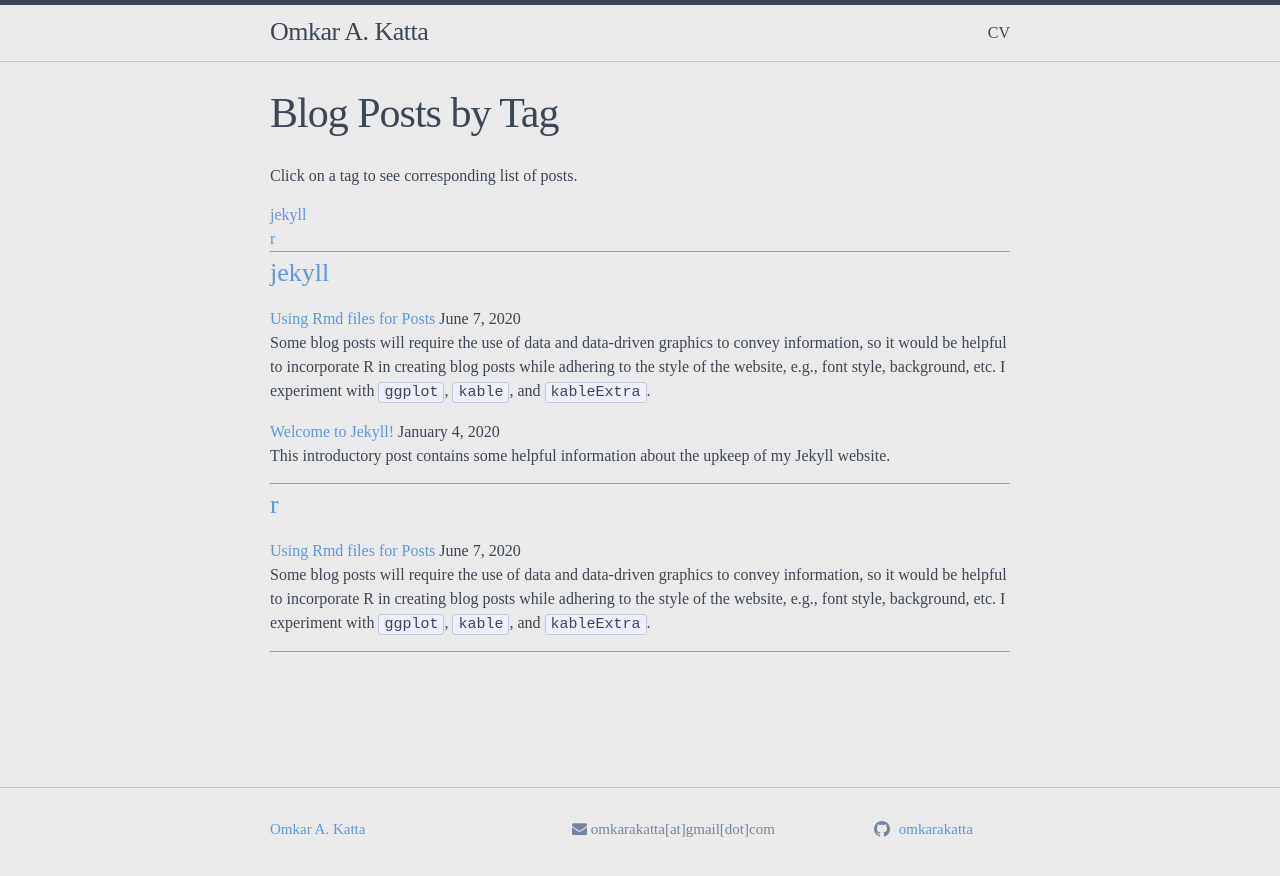
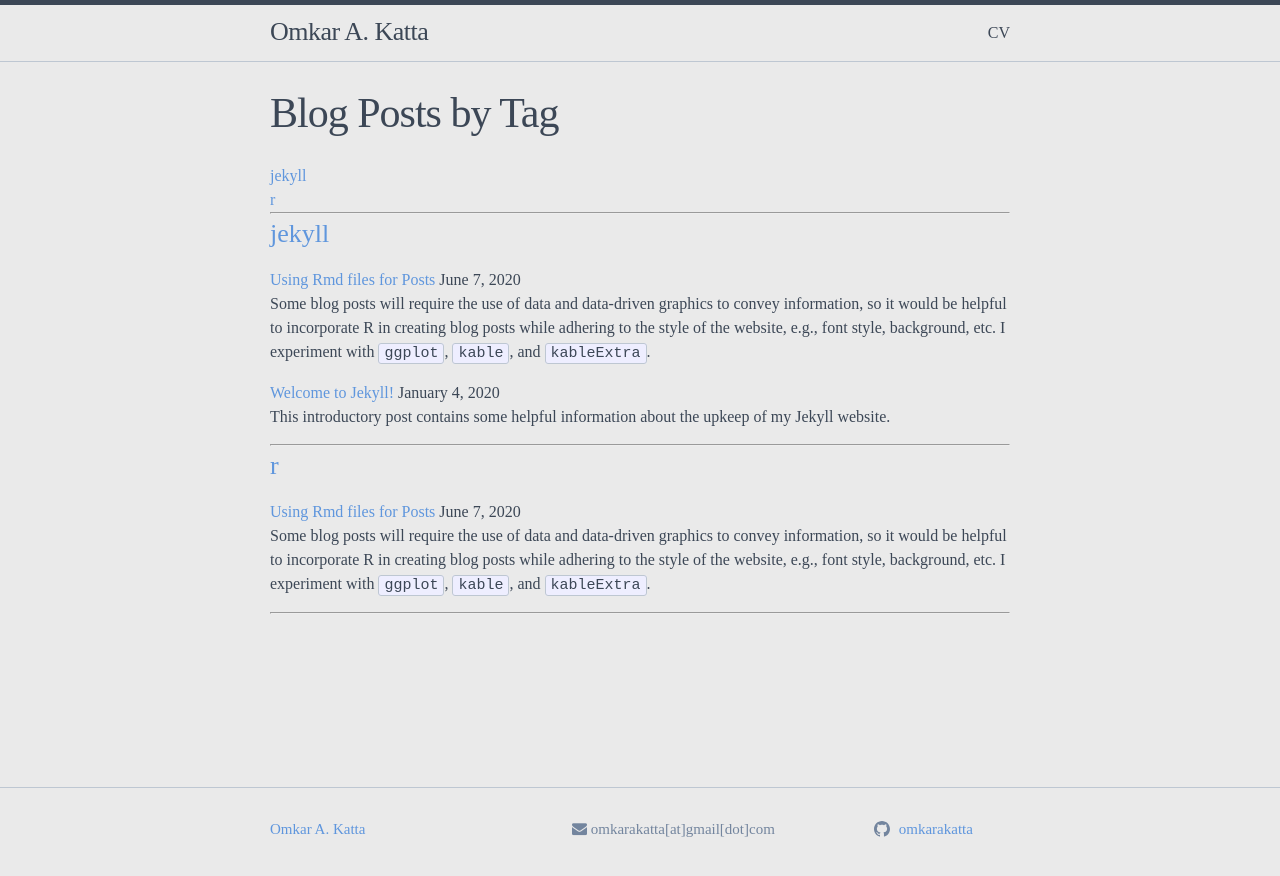
Before and after one commit to omkarakatta/omkarakatta.github.io, a Jekyll site: the page built from pages/postsbytag.md, in a window 1280 px wide. Shown: the top 876 px of the page. Built offline with Jekyll 4.4.1, drawn with Linux system fonts in a browser that asks for light colours; nearby versions of some CDN libraries.

Commit message:
remove text

```diff
--- a/pages/postsbytag.md
+++ b/pages/postsbytag.md
@@ -3,7 +3,7 @@
 ---
 
 <!-- Reference: https://raw.githubusercontent.com/jokecamp/jokecamp.com/master/tag.md -->
-Click on a tag to see corresponding list of posts.
+<!-- Click on a tag to see corresponding list of posts. -->
 
 <ul style="list-style-type: none; margin:0" display = "inline">
 {% for tag in site.tags %}
```
